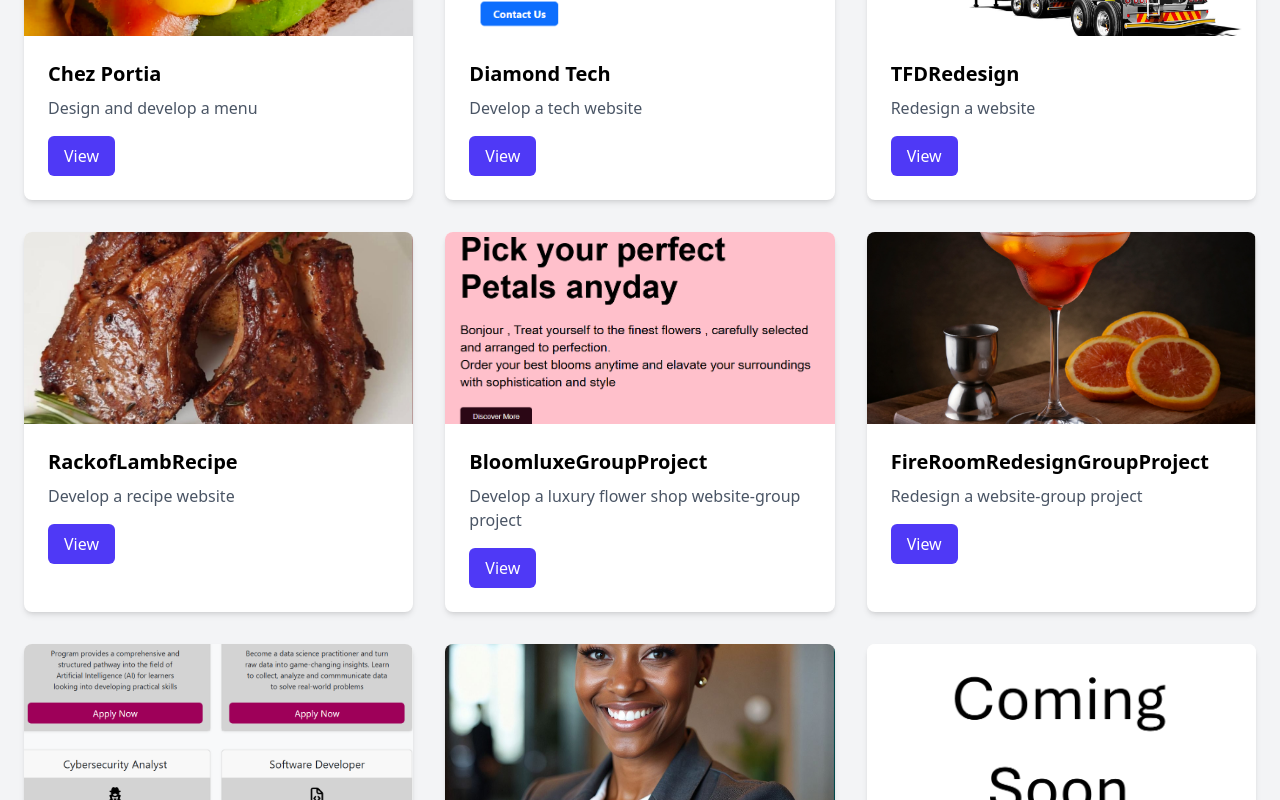
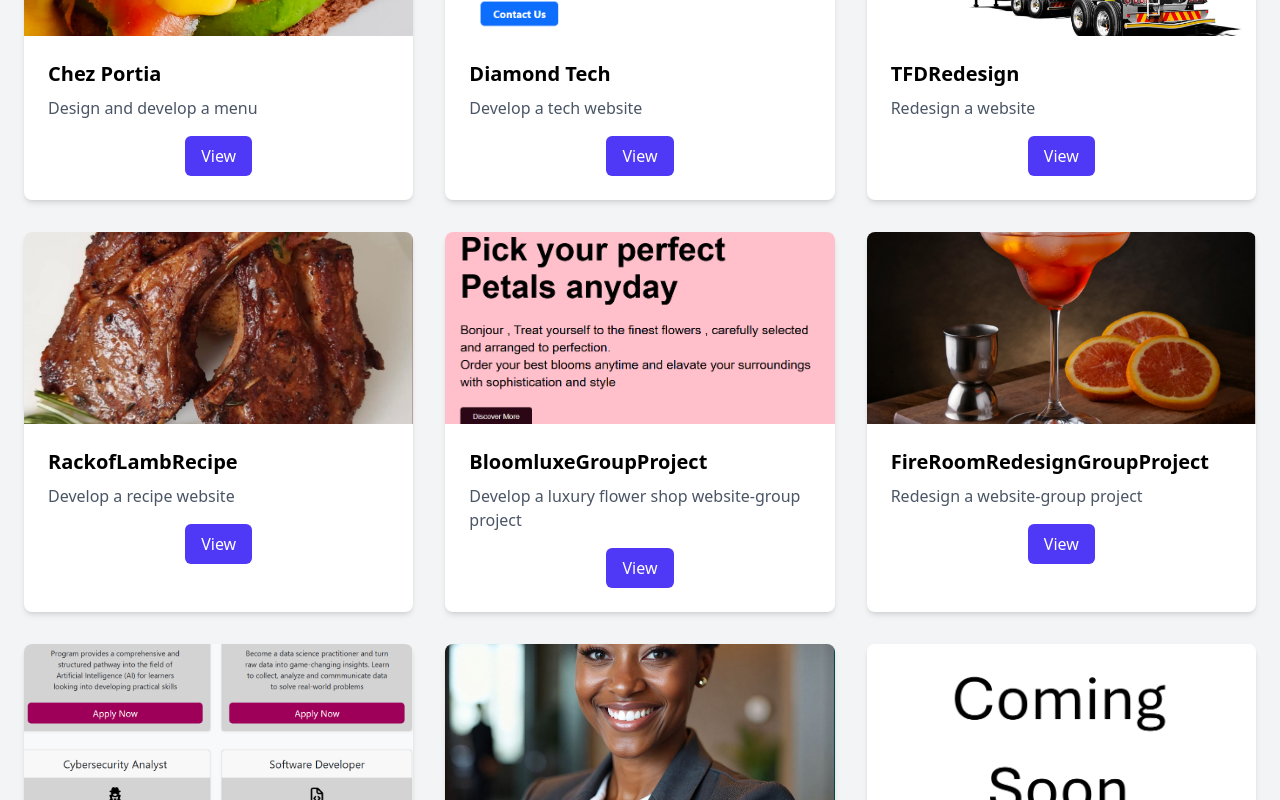
Before and after one commit to Tholakele-jiyana/MyPortfolioApp, a React (Vite) app in the folder Portfolio-App/: page / in a window 1280 px wide. Shown: the part 1460-2260 px from the top of the page. Built offline with nearby package versions, Linux system fonts and the light colour scheme.

Commit message:
Added dummy url as links on the images and an anchor so that the link can respond to the button

```diff
--- a/Portfolio-App/src/Components/Projects.jsx
+++ b/Portfolio-App/src/Components/Projects.jsx
@@ -10,15 +10,15 @@ import ComingSoon from '../assets/ComingSoon.png';
 
 function Projects() {
   const projectList = [
-    { title: 'Chez Portia', description: 'Design and develop a menu', img: ChezPortia },
-    { title: 'Diamond Tech', description: 'Develop a tech website', img: DiamondTech },
+    { title: 'Chez Portia', description: 'Design and develop a menu', img: ChezPortia, link: 'https://venerable-smakager-5f92ff.netlify.app' },
+    { title: 'Diamond Tech', description: 'Develop a tech website', img: DiamondTech, link: 'https://venerable-smakager-5f92ff.netlify.app'},
     { title: 'TFDRedesign', description: 'Redesign a website', img: TFDRedesign },
-    { title: 'RackofLambRecipe', description: 'Develop a recipe website', img: RackofLambRecipe },
-    { title: 'BloomluxeGroupProject', description: 'Develop a luxury flower shop website-group project', img: BloomluxeGroupProject },
-    { title: 'FireRoomRedesignGroupProject', description: 'Redesign a website-group project', img: FireRoomRedesignGroupProject },
-    { title: 'MelsoftRedesignGroupProject', description: 'Redesign a website-group project', img: MelsoftRedesignGroupProject },
-    { title: 'ApexCoders', description: 'Design a website-group project', img: ApexCoders },
-    { title: 'Coming Soon', description: 'More Projects coming soon', img: ComingSoon },
+    { title: 'RackofLambRecipe', description: 'Develop a recipe website', img: RackofLambRecipe, link: 'https://venerable-smakager-5f92ff.netlify.app'},
+    { title: 'BloomluxeGroupProject', description: 'Develop a luxury flower shop website-group project', img: BloomluxeGroupProject, link: 'https://venerable-smakager-5f92ff.netlify.app' },
+    { title: 'FireRoomRedesignGroupProject', description: 'Redesign a website-group project', img: FireRoomRedesignGroupProject , link: 'https://venerable-smakager-5f92ff.netlify.app'},
+    { title: 'MelsoftRedesignGroupProject', description: 'Redesign a website-group project', img: MelsoftRedesignGroupProject , link: 'https://venerable-smakager-5f92ff.netlify.app'},
+    { title: 'ApexCoders', description: 'Design a website-group project', img: ApexCoders, link: 'https://venerable-smakager-5f92ff.netlify.app'},
+    { title: 'Coming Soon', description: 'More Projects coming soon', img: ComingSoon, link: 'https://venerable-smakager-5f92ff.netlify.app'},
 
   ];
 
@@ -33,8 +33,21 @@ function Projects() {
               <div className="p-6">
                 <h3 className="text-xl font-semibold mb-2">{project.title}</h3>
                 <p className="text-gray-600 mb-4">{project.description}</p>
-                <div className="flex justify-between items-center">
-                  <button className="bg-indigo-600 text-white px-4 py-2 rounded-md hover:bg-indigo-700 transition duration-200">View</button>
+                <div className="flex justify-center">
+                  {project.link ? (
+                    <a
+                      href={project.link}
+                      target="_blank"
+                      rel="noopener noreferrer"
+                      className="bg-indigo-600 text-white px-4 py-2 rounded-md hover:bg-indigo-700 transition duration-200"
+                    >
+                      View
+                    </a>
+                  ) : (
+                    <button className="bg-indigo-600 text-white px-4 py-2 rounded-md hover:bg-indigo-700 transition duration-200">
+                      View
+                    </button>
+                  )}
                 </div>
               </div>
             </div>
@@ -44,4 +57,5 @@ function Projects() {
     </section>
   );
 }
+
 export default Projects;
```
